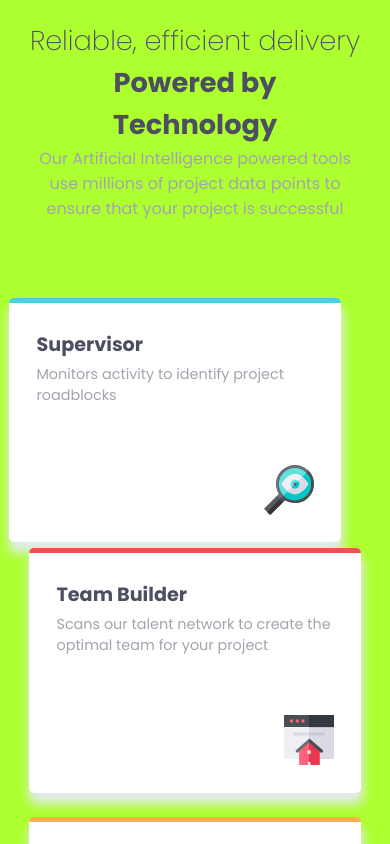
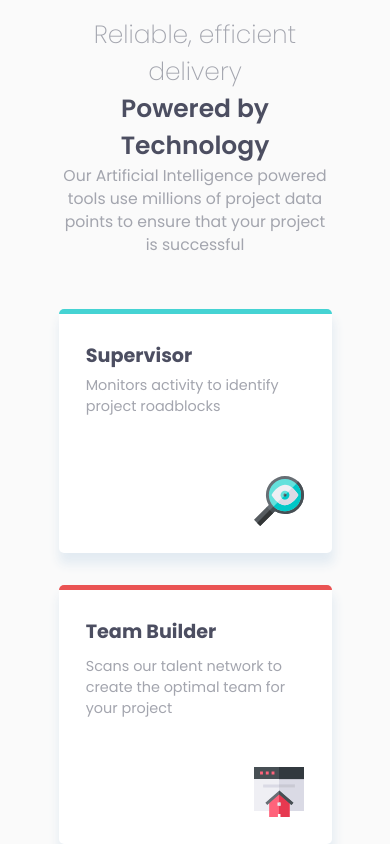
Before and after one commit to lspacka/FEM-four-card-feature-section, a plain HTML site: page index.html in a window 390 px wide. Shown: the top 844 px of the page. Drawn offline with Linux system fonts and the light colour scheme.

Commit message:
responsive done

```diff
--- a/style.css
+++ b/style.css
@@ -13,6 +13,7 @@ body {
   background-color: hsl(0, 0%, 98%);
   font-family: Poppins;
   font-weight: 400;
+  padding: 2rem;
   /* background-color: red; */
 }
 
@@ -31,12 +32,23 @@ body {
 }
 
 .heading-h {
-  font-size: 1.7rem;
+  font-size: 2.35rem;
   color: hsl(234, 12%, 34%);
 }
 
 .heading-h:nth-of-type(1) {
   font-weight: 200;
+  color: hsl(229, 6%, 66%);
+}
+
+.heading-h:nth-of-type(2) {
+  font-weight: 600;
+}
+
+.heading-p {
+  font-size:0.98rem;
+  margin-top: 1.2rem;
+  margin: 1.2rem 0 2rem 0;
 }
 
 .box-grid {
@@ -112,19 +124,35 @@ body {
 
 @media (max-width: 500px) {
   body {
-    background-color: greenyellow;
+    padding: 0;
   }
   .container {
     grid-template-rows: 1fr 3fr;
+    max-width: 70vw;
   }
   .heading {
     width: 100%;
   }
+  .heading-h {
+    font-size: 1.56rem;
+  }
+  .heading-p {
+    margin: 0;
+  }
   .box-grid {
     grid-template-rows: 1fr 2fr 1fr;
     grid-template-columns: 1fr;
+    margin-top: -20px;
   }
   .box {
     width: 100%;
+    margin-bottom: 1.5rem;
+    /* margin: 0; */
+  }
+  #box1 {
+    margin-right: 0;
+  }
+  #box4 {
+    margin-left: 0;
   }
 }
```
Also changed, not shown: screenshot.png, 1 other file.
